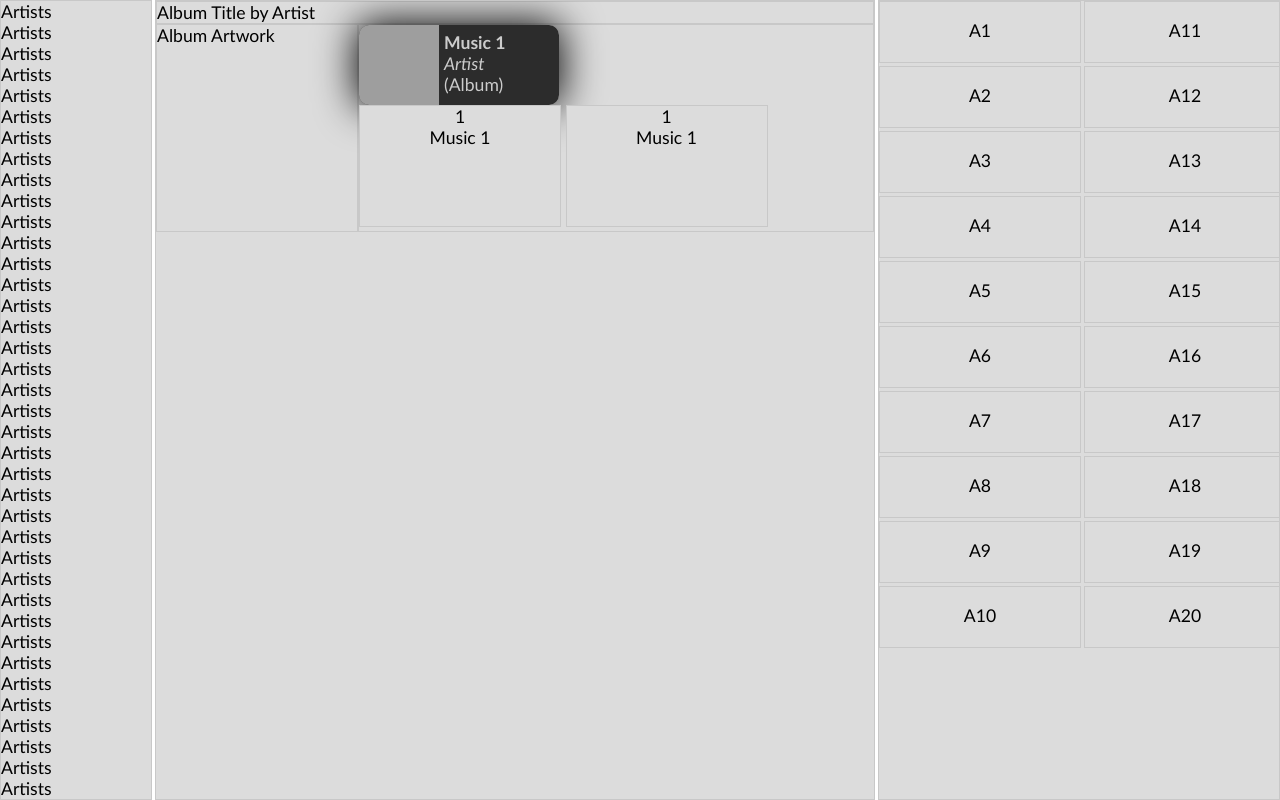
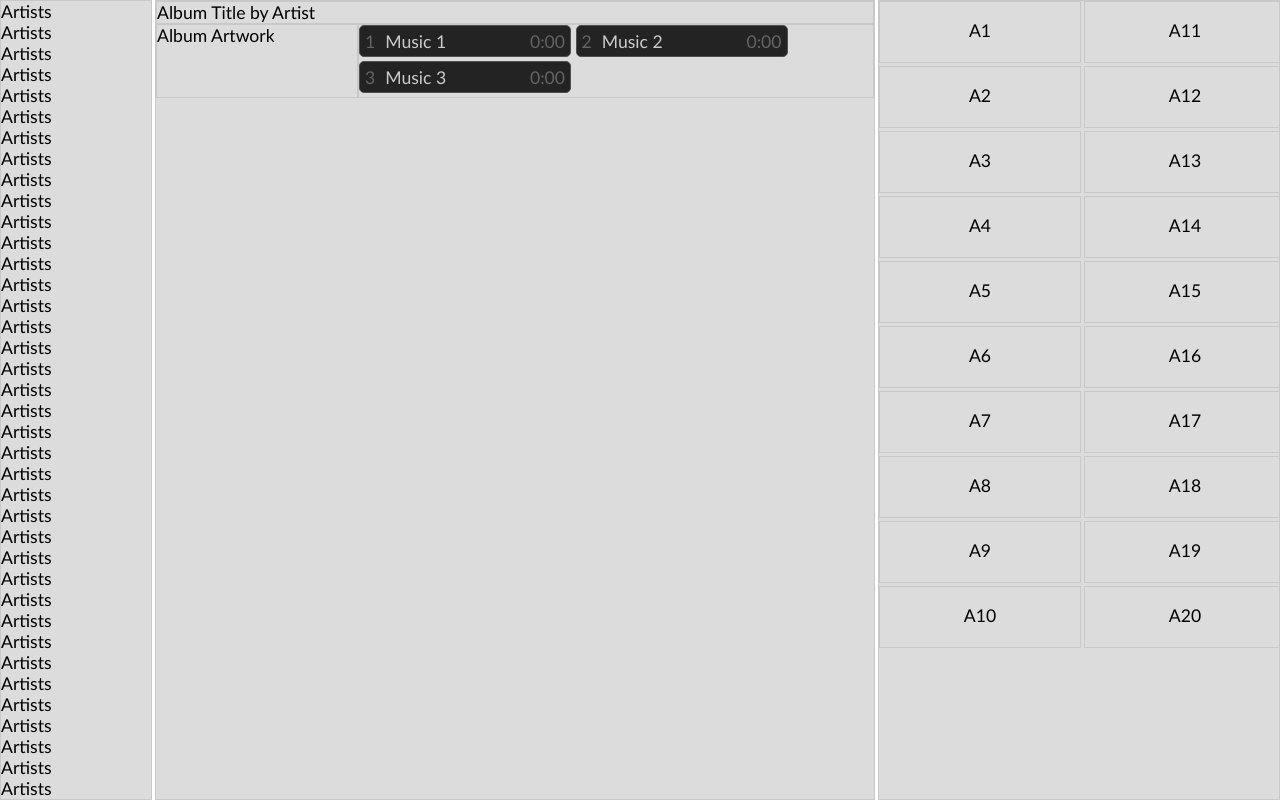
Before and after one commit to tex0l/JukeBox, a Django app: page /playlist_manager in a window 1280 px wide. Run offline with Django 3.2, Linux system fonts and the light colour scheme; grey boxes are pictures that could not be loaded.

Commit message:
pretty library music

```diff
--- a/jukebox2web/static/js/jukebox/music.js
+++ b/jukebox2web/static/js/jukebox/music.js
@@ -8,6 +8,7 @@ $(function() {
             artist: 'Artist',
             album: 'Album',
             artwork: '/media/Library/Im_Shipping_Up_to_Boston.jpg',
+            length: '0:00',
 
             // callbacks
             change: null,
@@ -31,6 +32,10 @@ $(function() {
 
             $('<div>').addClass("music_title")
                 .html(this.options.title)
+                .appendTo( this.music_infos );
+
+            $('<div>').addClass("music_length hide_in_drag")
+                .html(this.options.length)
                 .appendTo( this.music_infos );
 
             $('<div>').addClass("music_artist hide_in_lib")
--- a/jukebox2web/templates/playlist_manager.html
+++ b/jukebox2web/templates/playlist_manager.html
@@ -51,7 +51,7 @@
             });
             $( ".playlist_slot" ).droppable({
                 drop: function( event, ui ) {
-                    var music = ui.draggable.find(".name").text()
+                    var music = ui.draggable.music('option','title');
                     $( this )
                             .addClass( "ui-state-highlight" )
                             .find( "p" )
@@ -66,13 +66,13 @@
             });
 
             $('#music2').music({
-                title: 'Music 1',
-                number: 1
+                title: 'Music 2',
+                number: 2
             });
 
             $('#music3').music({
-                title: 'Music 1',
-                number: 1
+                title: 'Music 3',
+                number: 3
             });
 
         });
@@ -108,13 +108,18 @@
         }
 
         .library_music {
-            background-color: rgb(220,220,220);
-            border: 1px solid rgb(200,200,200);
-            text-align: center;
+            background-color: rgb(35,35,35);
+            border: 1px solid rgb(80,80,80);
             width: 200px;
-            height: 120px;
+            height: 20px;
             display: inline-block;
             z-index: 100;
+            -moz-border-radius: 5px;
+            -webkit-border-radius: 5px;
+            border-radius: 5px;
+            color: #cccccc;
+            padding: 5px 5px 5px 5px;
+            overflow: hidden;
         }
 
         .library_music .hide_in_lib{
@@ -201,6 +206,7 @@
         .dragged_music > .music_artwork {
             float: left;
             width: 80px;
+            border-right: 1px solid rgb(80,80,80);
         }
 
         .dragged_music > .music_infos {
@@ -227,6 +233,27 @@
 
         .dragged_music .hide_in_drag{
             display: none;
+        }
+
+        .library_music > .music_infos > .music_number{
+            color: rgb(100,100,100);
+            display: inline-block;
+        }
+
+        .library_music > .music_infos{
+            overflow: hidden;
+        }
+
+        .library_music > .music_infos > .music_title{
+            display: inline-block;
+            padding-left: 10px;
+            background: rgb(35, 35, 35);
+        }
+
+        .library_music > .music_infos > .music_length{
+            color: rgb(100,100,100);
+            float: right;
+            padding-left: 10px;
         }
 
     </style>
--- a/jukebox2web/templates/playlist_manager/album_viewer.html
+++ b/jukebox2web/templates/playlist_manager/album_viewer.html
@@ -6,7 +6,7 @@
         Album Artwork
     </div>
     <div class="center album_musics">
-        <div class="dragged_music" id="music1"></div>
+        <div class="library_music" id="music1"></div>
         <div class="library_music" id="music2"></div>
         <div class="library_music" id="music3"></div>
     </div>
```
